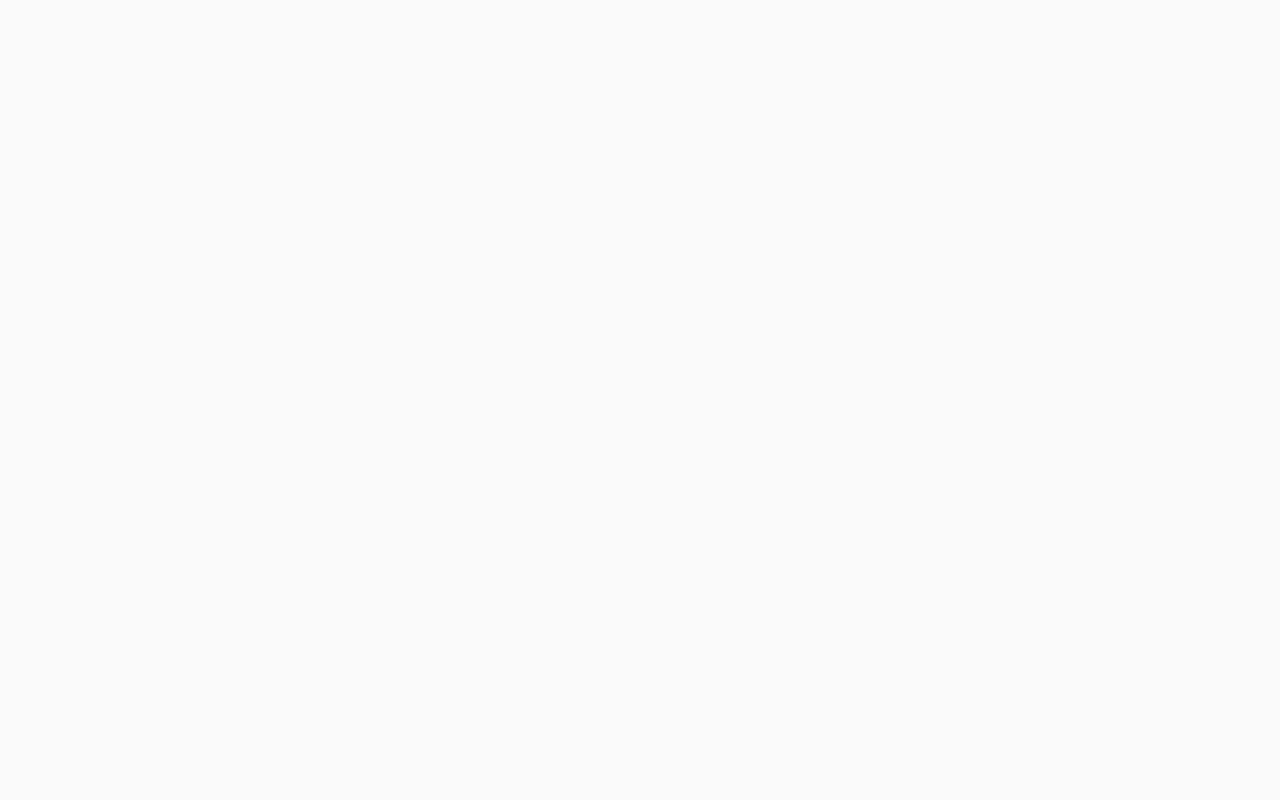
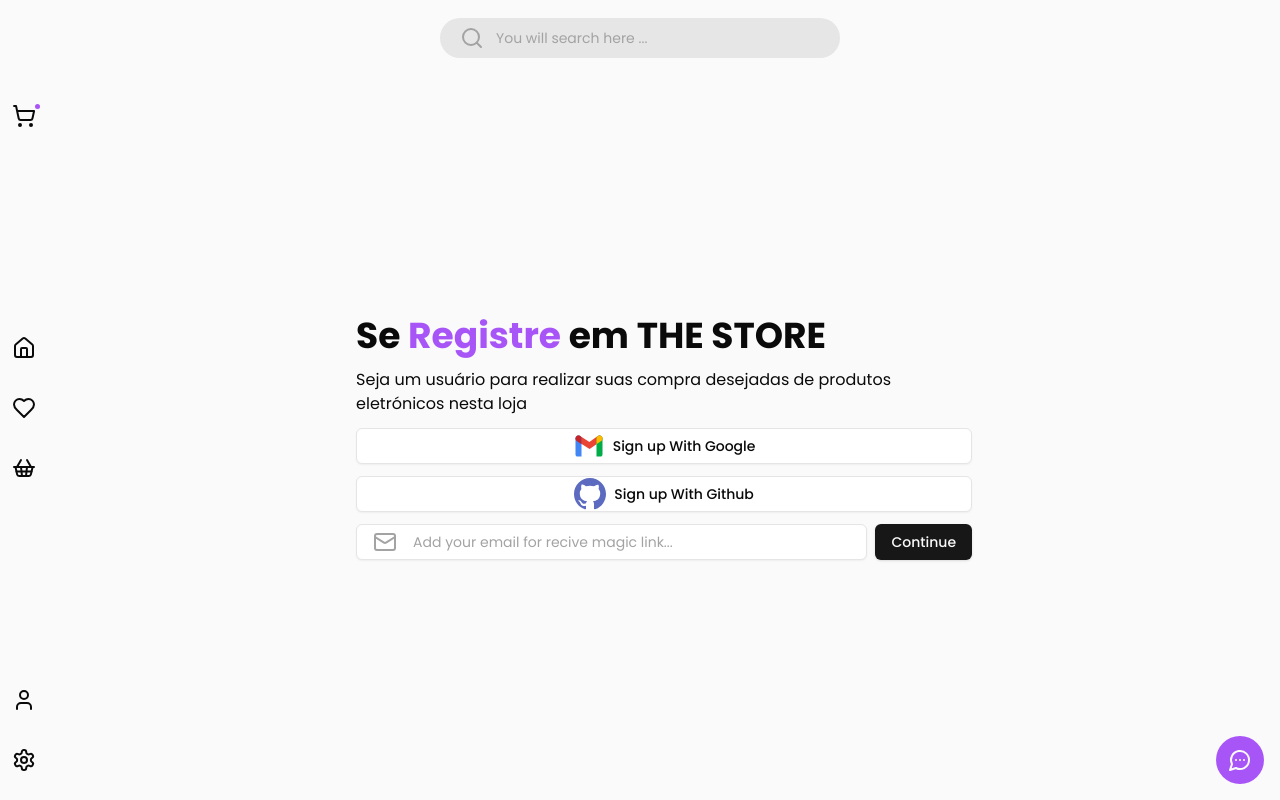
Before and after one commit to ClemilsonAzevedo/TheStore, a React (Vite) app in the folder web/: page /signup in a window 1280 px wide. Before the commit this address had no page. Built offline with nearby package versions, Linux system fonts and the light colour scheme.

Commit message:
add: signup page

```diff
--- a/web/src/components/ui/button.tsx
+++ b/web/src/components/ui/button.tsx
@@ -1,57 +1,57 @@
-import { Slot } from '@radix-ui/react-slot'
-import { type VariantProps, cva } from 'class-variance-authority'
-import * as React from 'react'
+import { Slot } from "@radix-ui/react-slot";
+import { type VariantProps, cva } from "class-variance-authority";
+import * as React from "react";
 
-import { cn } from '@/lib/utils'
+import { cn } from "@/lib/utils";
 
 const buttonVariants = cva(
-	'inline-flex items-center justify-center whitespace-nowrap rounded-md text-sm font-medium transition-colors focus-visible:outline-none focus-visible:ring-1 focus-visible:ring-ring disabled:pointer-events-none disabled:opacity-50',
+	"inline-flex items-center justify-center whitespace-nowrap rounded-md text-sm font-medium transition-colors focus-visible:outline-none focus-visible:ring-1 focus-visible:ring-ring disabled:pointer-events-none disabled:opacity-50",
 	{
 		variants: {
 			variant: {
 				default:
-					'bg-primary text-primary-foreground shadow hover:bg-primary/90',
+					"bg-primary text-primary-foreground shadow hover:bg-primary/90",
 				destructive:
-					'bg-destructive text-destructive-foreground shadow-sm hover:bg-destructive/90',
+					"bg-destructive text-destructive-foreground shadow-sm hover:bg-destructive/90",
 				outline:
-					'border border-input bg-background shadow-sm hover:bg-accent hover:text-accent-foreground',
+					"border border-black bg-background shadow-sm hover:bg-accent hover:text-accent-foreground",
 				secondary:
-					'bg-secondary text-secondary-foreground shadow-sm hover:bg-secondary/80',
-				ghost: 'hover:bg-accent hover:text-accent-foreground',
-				link: 'text-primary underline-offset-4 hover:underline',
+					"bg-secondary text-secondary-foreground shadow-sm hover:bg-secondary/80",
+				ghost: "hover:bg-accent hover:text-accent-foreground",
+				link: "text-primary underline-offset-4 hover:underline",
 			},
 			size: {
-				default: 'h-9 px-4 py-2',
-				sm: 'h-8 rounded-md px-3 text-xs',
-				lg: 'h-10 rounded-md px-8',
-				icon: 'h-9 w-9',
+				default: "h-9 px-4 py-2",
+				sm: "h-8 rounded-md px-3 text-xs",
+				lg: "h-10 rounded-md px-8",
+				icon: "h-9 w-9",
 			},
 		},
 		defaultVariants: {
-			variant: 'default',
-			size: 'default',
+			variant: "default",
+			size: "default",
 		},
 	},
-)
+);
 
 export interface ButtonProps
 	extends React.ButtonHTMLAttributes<HTMLButtonElement>,
 		VariantProps<typeof buttonVariants> {
-	asChild?: boolean
+	asChild?: boolean;
 }
 
 const Button = React.forwardRef<HTMLButtonElement, ButtonProps>(
 	({ className, variant, size, asChild = false, ...props }, ref) => {
-		const Comp = asChild ? Slot : 'button'
+		const Comp = asChild ? Slot : "button";
 		return (
 			<Comp
 				className={cn(buttonVariants({ variant, size, className }))}
 				ref={ref}
 				{...props}
 			/>
-		)
+		);
 	},
-)
-Button.displayName = 'Button'
+);
+Button.displayName = "Button";
 
-export { Button, buttonVariants }
+export { Button, buttonVariants };
--- /dev/null
+++ b/web/src/pages/sign-up/index.tsx
@@ -0,0 +1,41 @@
+import { Button } from "@/components/ui/button";
+import google from "@/assets/gmail.svg";
+import github from "@/assets/github.svg";
+import { Input } from "@/components/ui/input";
+import { Mail } from "lucide-react";
+
+export default function SignUp() {
+	return (
+		<section className="w-full h-full flex justify-center items-center">
+			<div className="flex w-1/2 flex-col gap-3">
+				<h1 className="font-bold text-4xl">
+					Se <span className="text-violet-500">Registre</span> em THE STORE
+				</h1>
+				<p>
+					Seja um usuário para realizar suas compra desejadas de produtos
+					eletrónicos nesta loja
+				</p>
+				<Button className="flex gap-2" variant="outline">
+					<img src={google} alt="" />
+					Sign up With Google
+				</Button>
+				<Button className="flex gap-2" variant="outline">
+					<img src={github} alt="" />
+					Sign up With Github
+				</Button>
+				<div className="flex gap-2">
+					<div className="w-full px-4 inline-flex gap-1 items-center border border-black bg-background shadow-sm justify-center whitespace-nowrap rounded-md text-sm">
+						<label htmlFor="">
+							<Mail className="text-neutral-600" />
+						</label>
+						<Input
+							className="bg-transparent h-full border-0 outline-none shadow-none focus:border-0 placeholder:text-neutral-600 flex-1"
+							placeholder="Add your email for recive magic link..."
+						/>
+					</div>
+					<Button>Continue</Button>
+				</div>
+			</div>
+		</section>
+	);
+}
--- a/web/src/routes.tsx
+++ b/web/src/routes.tsx
@@ -1,13 +1,14 @@
-import { Route, Routes as RoutesDOM } from 'react-router-dom'
-import LayoutDefault from './layouts/layoutDefault'
-import { Home } from './pages/home'
-import { LovedProducts } from './pages/loved-products'
+import { Route, Routes as RoutesDOM } from "react-router-dom";
+import LayoutDefault from "./layouts/layoutDefault";
+import { Home } from "./pages/home";
+import { LovedProducts } from "./pages/loved-products";
+import SignUp from "./pages/sign-up";
 
 export default function Routes() {
 	return (
 		<RoutesDOM>
 			<Route
-				path='/'
+				path="/"
 				element={
 					<LayoutDefault>
 						<Home />
@@ -15,7 +16,7 @@ export default function Routes() {
 				}
 			/>
 			<Route
-				path='/cart'
+				path="/cart"
 				element={
 					<LayoutDefault>
 						<Home />
@@ -23,7 +24,7 @@ export default function Routes() {
 				}
 			/>
 			<Route
-				path='/loved'
+				path="/loved"
 				element={
 					<LayoutDefault>
 						<LovedProducts />
@@ -31,13 +32,21 @@ export default function Routes() {
 				}
 			/>
 			<Route
-				path='/products'
+				path="/products"
 				element={
 					<LayoutDefault>
 						<Home />
 					</LayoutDefault>
 				}
 			/>
+			<Route
+				path="/signup"
+				element={
+					<LayoutDefault>
+						<SignUp />
+					</LayoutDefault>
+				}
+			/>
 		</RoutesDOM>
-	)
+	);
 }
```
Also changed, not shown: web/src/assets/github.svg (added), web/src/assets/gmail.svg (added).
